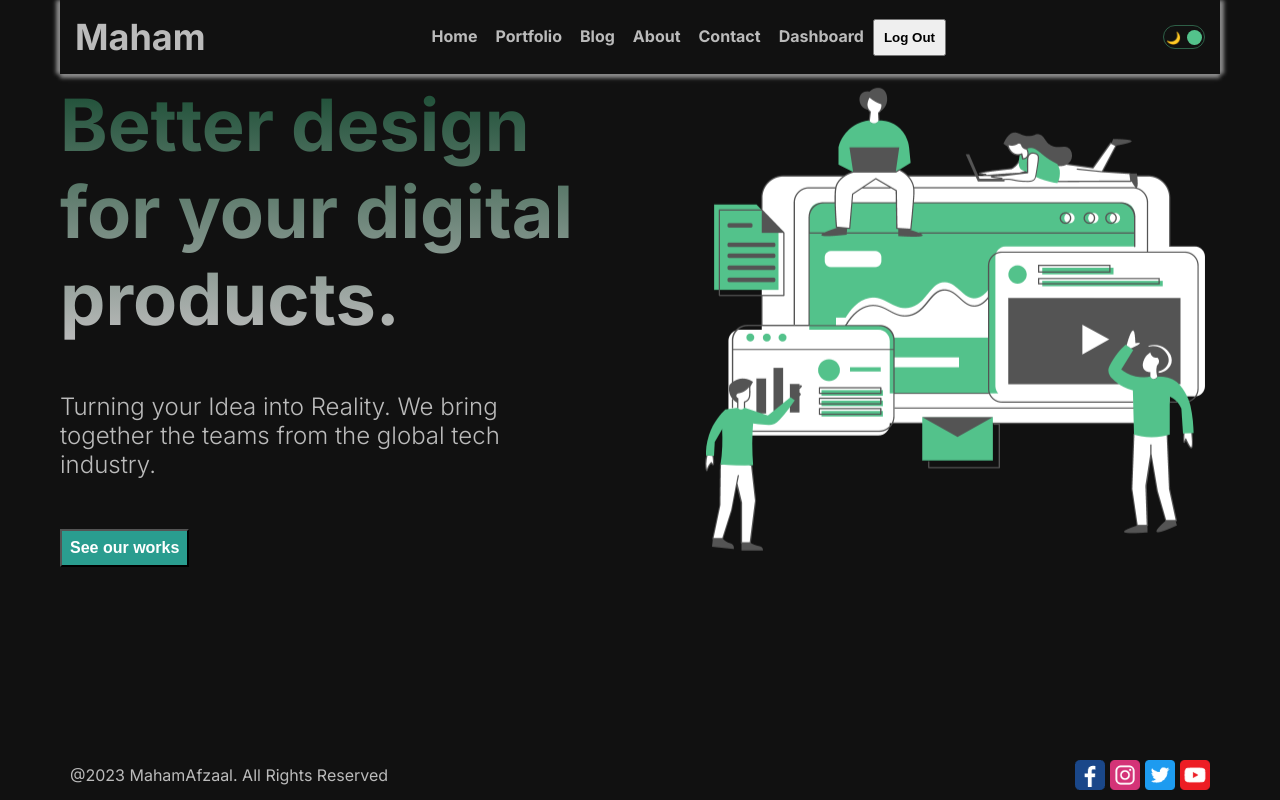
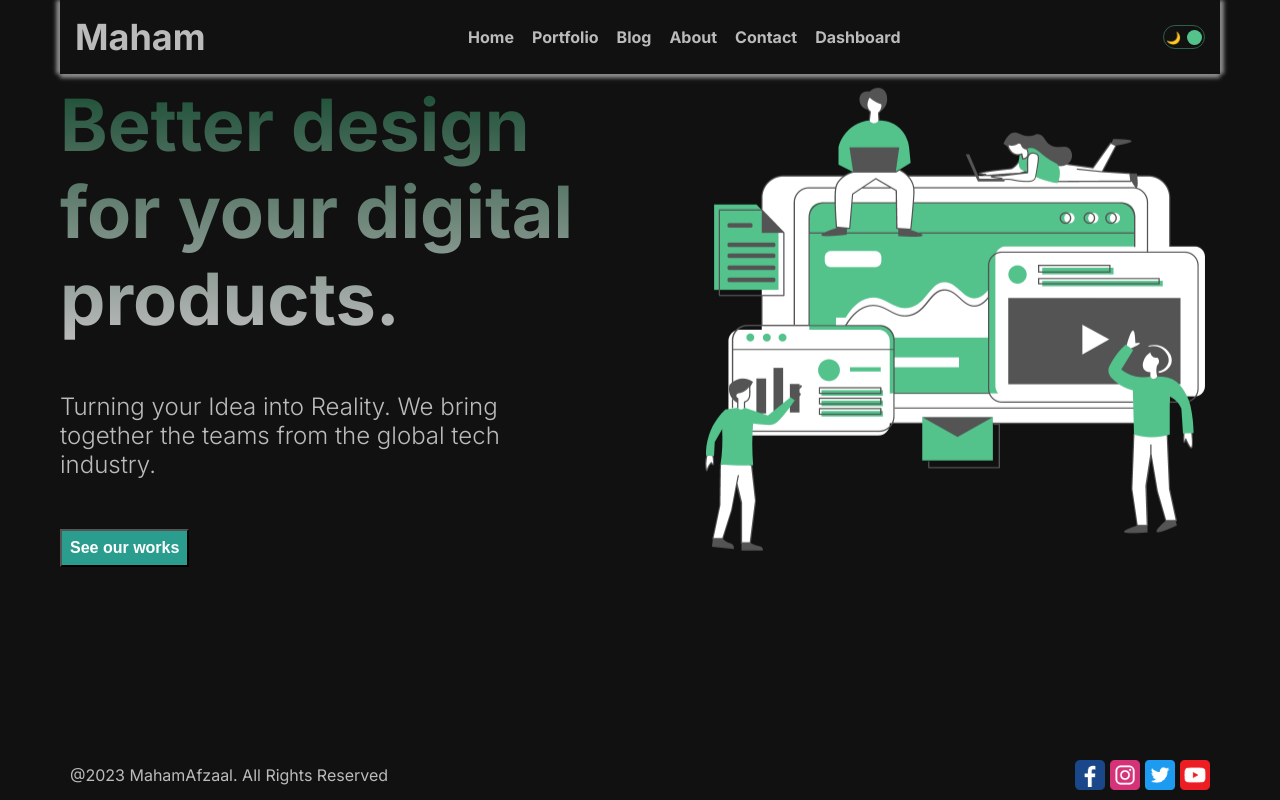
Before and after one commit to Maham-Afzaal/Imania, a Next.js app: page / in a window 1280 px wide. Built offline with nearby package versions, Linux system fonts and the light colour scheme.

Commit message:
update navbar.js

```diff
--- a/src/Components/Navbar.js
+++ b/src/Components/Navbar.js
@@ -29,7 +29,7 @@ const Navbar = () => {
                 <Link href='/about'><div className={styles.li}>About</div></Link>
                 <Link href='/contact'><div className={styles.li}>Contact</div></Link>
                 <Link href='/dashboard'><div className={styles.li}>Dashboard</div></Link>
-                <button className={`${styles.btn} ${styles.li}`}>Log Out</button>
+                {/* <button className={`${styles.btn} ${styles.li}`}>Log Out</button> */}
               </div>
               <div>
               <DarkModeToggle/>
```
